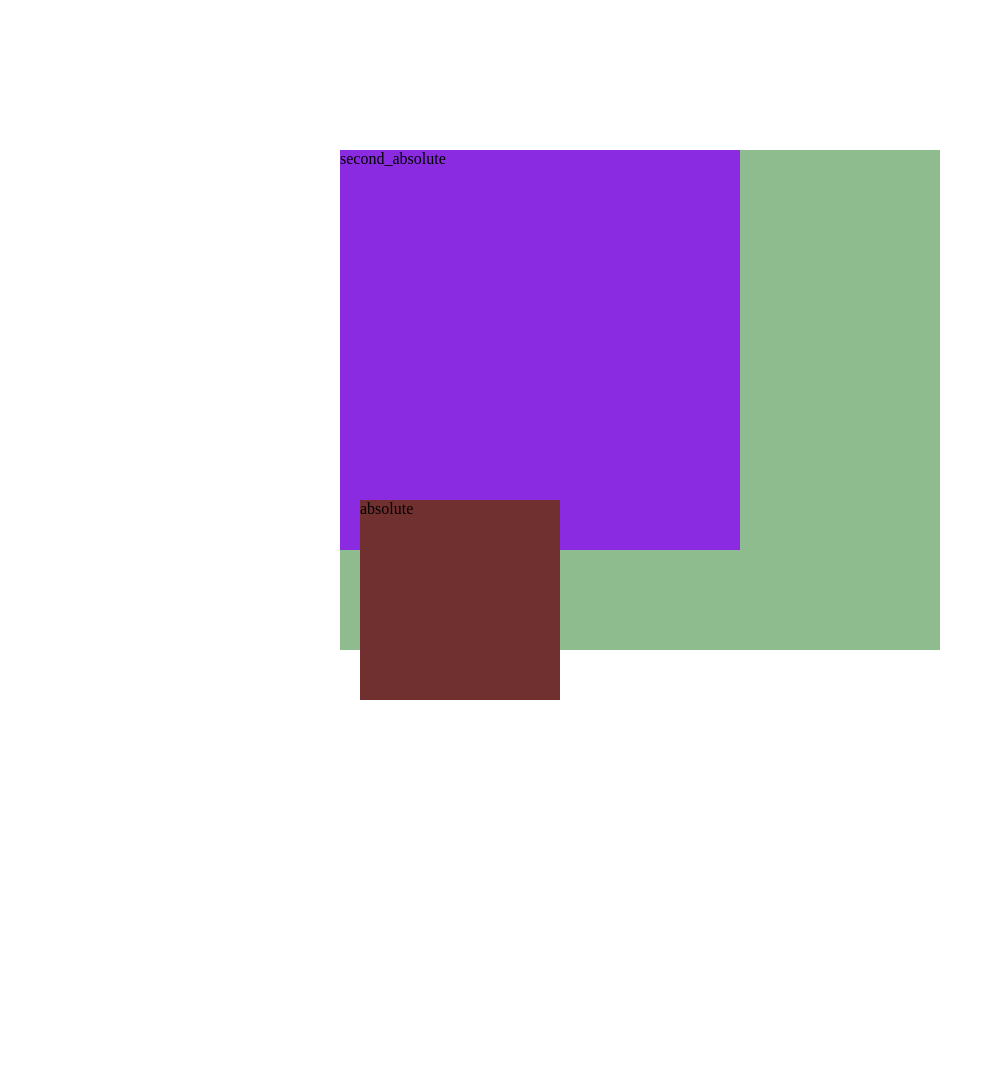
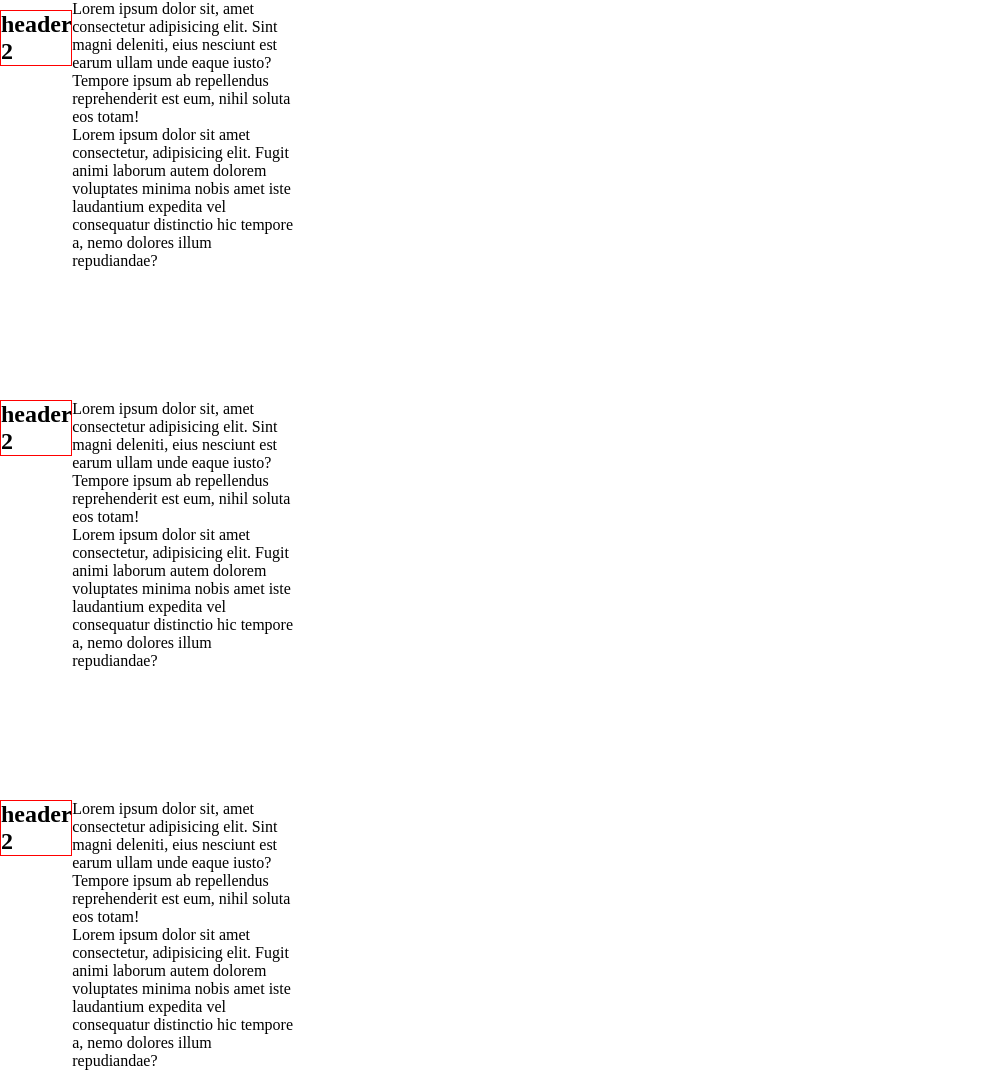
Before and after one commit to magdachikhr-hub/fix_sticky, a plain HTML site: page index.html in a window 1280 px wide. Shown: the top 1073 px of the page, without its empty margins (0-1003 px from the left). Before the commit the page ends 800 px from the top, so only its background shows below. Drawn offline with Linux system fonts and the light colour scheme.

Commit message:
sticky and fixed

```diff
--- a/index.html
+++ b/index.html
@@ -8,11 +8,84 @@
   </head>
   <body>
     <main>
-      <div class="absolute">absolute</div>
-      <div class="second_absolute">second_absolute</div>
-
-      <!-- <div class="fix"></div>
-    <div class="sticky"></div> -->
+      <article>
+        <div class="text">
+          <div class="heading">
+            <h2>header 2</h2>
+          </div>
+          <div class="article">
+            <p>
+              Lorem ipsum dolor sit, amet consectetur adipisicing elit. Sint
+              magni deleniti, eius nesciunt est earum ullam unde eaque iusto?
+              Tempore ipsum ab repellendus reprehenderit est eum, nihil soluta
+              eos totam!
+            </p>
+            <p>
+              Lorem ipsum dolor sit amet consectetur, adipisicing elit. Fugit
+              animi laborum autem dolorem voluptates minima nobis amet iste
+              laudantium expedita vel consequatur distinctio hic tempore a, nemo
+              dolores illum repudiandae?
+            </p>
+          </div>
+        </div>
+        <div class="text">
+          <div class="heading">
+            <h2>header 2</h2>
+          </div>
+          <div class="article">
+            <p>
+              Lorem ipsum dolor sit, amet consectetur adipisicing elit. Sint
+              magni deleniti, eius nesciunt est earum ullam unde eaque iusto?
+              Tempore ipsum ab repellendus reprehenderit est eum, nihil soluta
+              eos totam!
+            </p>
+            <p>
+              Lorem ipsum dolor sit amet consectetur, adipisicing elit. Fugit
+              animi laborum autem dolorem voluptates minima nobis amet iste
+              laudantium expedita vel consequatur distinctio hic tempore a, nemo
+              dolores illum repudiandae?
+            </p>
+          </div>
+        </div>
+        <div class="text">
+          <div class="heading">
+            <h2>header 2</h2>
+          </div>
+          <div class="article">
+            <p>
+              Lorem ipsum dolor sit, amet consectetur adipisicing elit. Sint
+              magni deleniti, eius nesciunt est earum ullam unde eaque iusto?
+              Tempore ipsum ab repellendus reprehenderit est eum, nihil soluta
+              eos totam!
+            </p>
+            <p>
+              Lorem ipsum dolor sit amet consectetur, adipisicing elit. Fugit
+              animi laborum autem dolorem voluptates minima nobis amet iste
+              laudantium expedita vel consequatur distinctio hic tempore a, nemo
+              dolores illum repudiandae?
+            </p>
+          </div>
+        </div>
+        <div class="text">
+          <div class="heading">
+            <h2>header 2</h2>
+          </div>
+          <div class="article">
+            <p>
+              Lorem ipsum dolor sit, amet consectetur adipisicing elit. Sint
+              magni deleniti, eius nesciunt est earum ullam unde eaque iusto?
+              Tempore ipsum ab repellendus reprehenderit est eum, nihil soluta
+              eos totam!
+            </p>
+            <p>
+              Lorem ipsum dolor sit amet consectetur, adipisicing elit. Fugit
+              animi laborum autem dolorem voluptates minima nobis amet iste
+              laudantium expedita vel consequatur distinctio hic tempore a, nemo
+              dolores illum repudiandae?
+            </p>
+          </div>
+        </div>
+      </article>
     </main>
   </body>
 </html>
--- a/style.css
+++ b/style.css
@@ -4,36 +4,54 @@
   box-sizing: border-box;
 }
 
-body {
-  display: flex;
-  height: 100vh;
-  justify-content: center;
-  align-items: center;
+main {
+  height: 3000px;
+  /* background-color: darkseagreen; */
+
+  article {
+    width: 400px;
+  }
+
+  .text {
+    height: 400px;
+    width: 300px;
+    display: flex;
+
+    h2 {
+      border: 1px solid red;
+    }
+
+    h2 {
+      position: sticky;
+      top: 10px;
+      /* bottom: 40px; */
+    }
+  }
+
+  /* .fix {
+    width: 50%;
+    background-color: azure;
+    height: 50px;
+    position: fixed;
+  } */
+
+  section {
+    height: 400px;
+    background-color: beige;
+  }
 }
 
-main {
-  height: 500px;
-  width: 600px;
-  background-color: darkseagreen;
+.parent {
+  background-color: blue;
+  height: 400px;
   position: relative;
-
-  .absolute {
-    width: 200px;
-    height: 200px;
-    background-color: rgb(113, 48, 48);
-    position: absolute;
-    top: 350px;
-    left: 20px;
-  }
-  .second_absolute {
-    width: 400px;
-    height: 400px;
-    background-color: blueviolet;
-  }
-
-  .basic {
-    width: 300px;
-    height: 300px;
-    background-color: brown;
-  }
 }
+.sticky {
+  width: 100%;
+  height: 60px;
+  background-color: rgb(130, 128, 110);
+  position: sticky;
+  bottom: 20px;
+  top: 0;
+  z-index: 2;
+}
```
